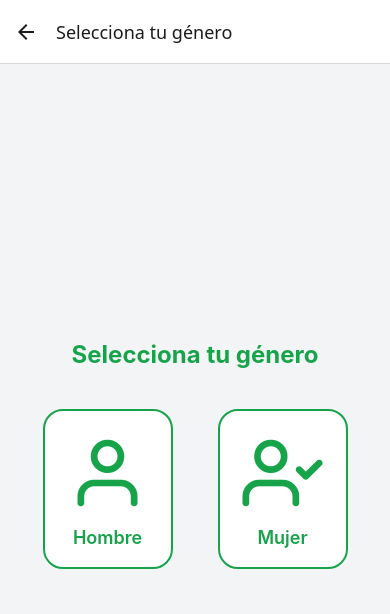
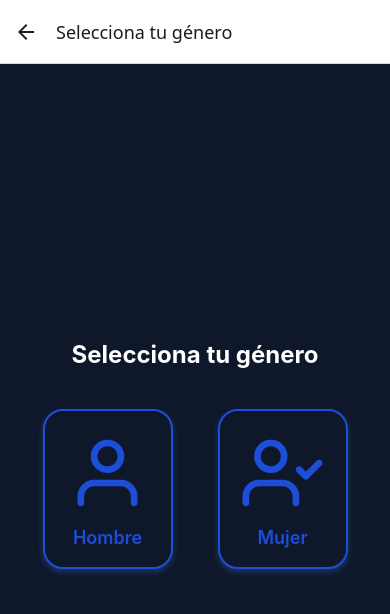
Before and after one commit to David25-gif/PowerPD, a React Native app: screen /Genero in a window 390 px wide. Shown: the top 614 px of the page. Built offline with nearby package versions, Linux system fonts and the light colour scheme; no server answers.

Commit message:
Se le agrego color al Gender

```diff
--- a/screens/GenderScreen.js
+++ b/screens/GenderScreen.js
@@ -1,7 +1,14 @@
 import React, { useContext, useState } from "react";
-import { View, Text, TouchableOpacity, StyleSheet, Image } from "react-native";
+import { View, Text, TouchableOpacity, StyleSheet } from "react-native";
 import { UserContext } from "../App";
 import Feather from "react-native-vector-icons/Feather";
+
+// 🎨 Paleta azul
+const BG = "#0F172A";         // Fondo azul oscuro
+const BUTTON = "#1D4ED8";     // Azul brillante (botones)
+const BUTTON_ALT = "#3B82F6"; // Azul claro (acento)
+const TEXT = "#FFFFFF";       // Blanco
+const SUBTEXT = "#94A3B8";    // Gris azulado suave
 
 const GenderScreen = ({ navigation }) => {
   const { updateUserData } = useContext(UserContext);
@@ -28,7 +35,7 @@ const GenderScreen = ({ navigation }) => {
           <Feather
             name="user"
             size={80}
-            color={selectedGender === "Hombre" ? "#fff" : "#16a34a"}
+            color={selectedGender === "Hombre" ? TEXT : BUTTON}
           />
           <Text
             style={[
@@ -50,7 +57,7 @@ const GenderScreen = ({ navigation }) => {
           <Feather
             name="user-check"
             size={80}
-            color={selectedGender === "Mujer" ? "#fff" : "#16a34a"}
+            color={selectedGender === "Mujer" ? TEXT : BUTTON}
           />
           <Text
             style={[
@@ -71,7 +78,7 @@ export default GenderScreen;
 const styles = StyleSheet.create({
   container: {
     flex: 1,
-    backgroundColor: "#f3f4f6",
+    backgroundColor: BG,
     alignItems: "center",
     justifyContent: "center",
     paddingHorizontal: 20,
@@ -79,7 +86,7 @@ const styles = StyleSheet.create({
   title: {
     fontSize: 24,
     fontWeight: "bold",
-    color: "#16a34a",
+    color: TEXT,
     marginBottom: 40,
   },
   genderContainer: {
@@ -90,24 +97,29 @@ const styles = StyleSheet.create({
   genderCard: {
     alignItems: "center",
     justifyContent: "center",
-    backgroundColor: "#fff",
+    backgroundColor: BG,
     borderWidth: 2,
-    borderColor: "#16a34a",
+    borderColor: BUTTON,
     borderRadius: 20,
     padding: 20,
     width: 130,
     height: 160,
+    shadowColor: BUTTON_ALT,
+    shadowOffset: { width: 0, height: 3 },
+    shadowOpacity: 0.3,
+    shadowRadius: 6,
+    elevation: 6,
   },
   selectedCard: {
-    backgroundColor: "#16a34a",
+    backgroundColor: BUTTON,
   },
   genderText: {
     marginTop: 10,
     fontSize: 18,
-    color: "#16a34a",
+    color: BUTTON,
     fontWeight: "600",
   },
   selectedText: {
-    color: "#fff",
+    color: TEXT,
   },
 });
```
